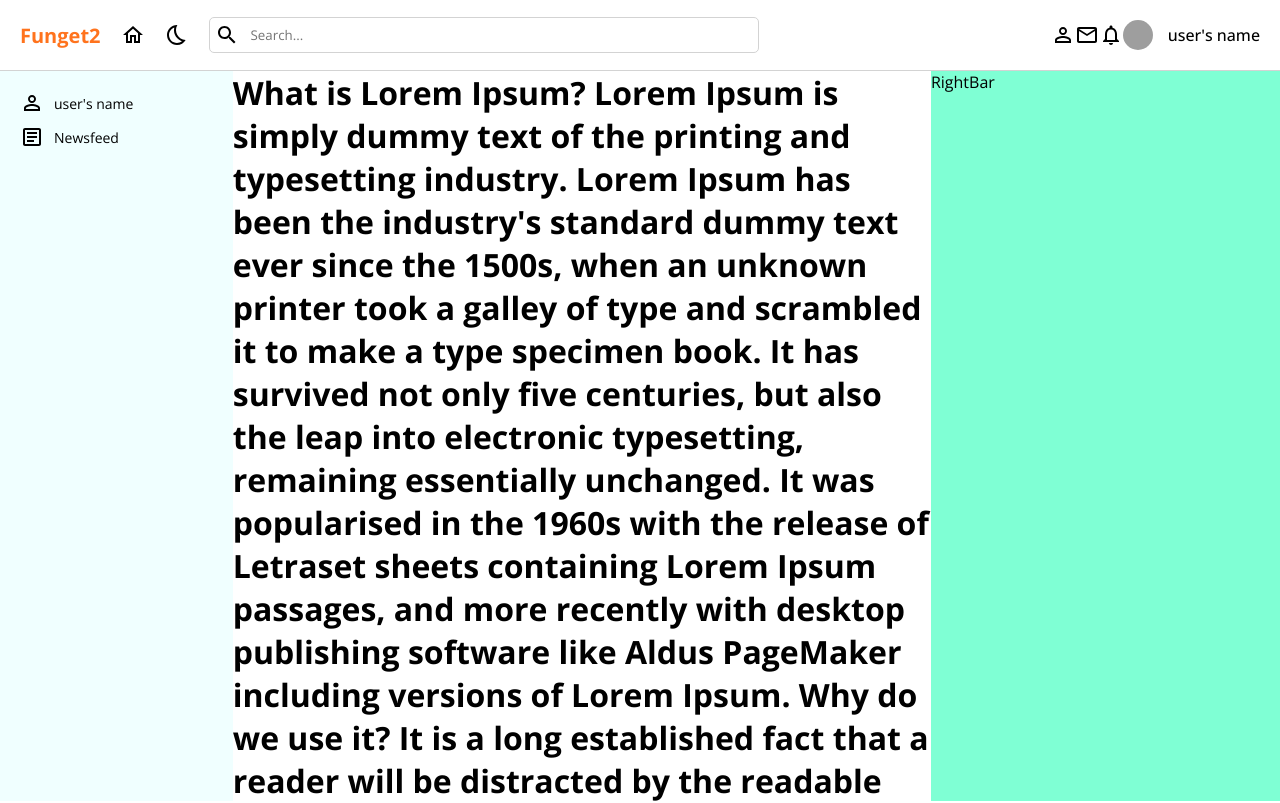
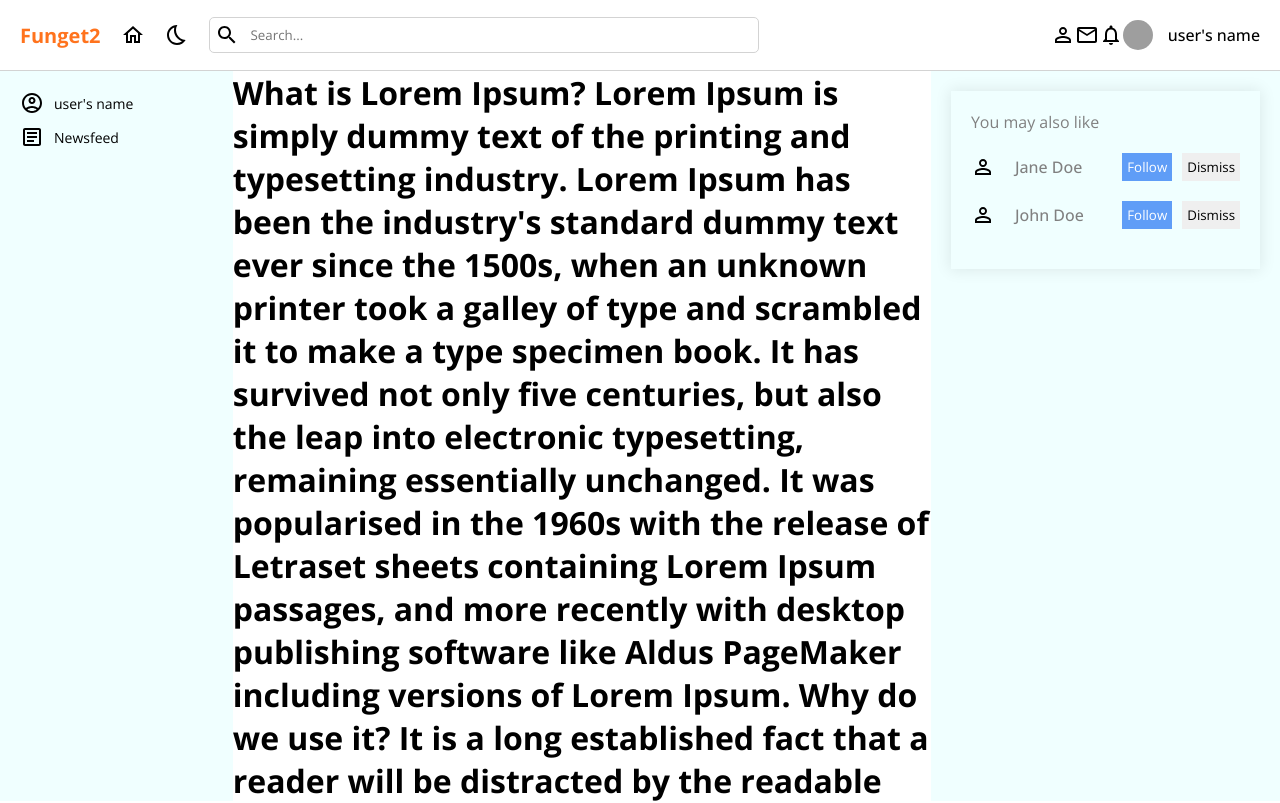
Before and after one commit to joycethh/sql-client, a React (Create React App) app: page / in a window 1280 px wide. Shown: the top 803 px of the page. Built offline with nearby package versions, Linux system fonts and the light colour scheme; grey boxes are pictures that could not be loaded.

Commit message:
add rightbar

```diff
--- a/src/component/rightbar/RightBar.js
+++ b/src/component/rightbar/RightBar.js
@@ -1,7 +1,37 @@
 import React from "react";
+import FaceOutlinedIcon from "@mui/icons-material/PersonOutlineOutlined";
 import "./rightbar.scss";
 const RightBar = () => {
-  return <div className="rightbar">RightBar</div>;
+  return (
+    <div className="rightbar">
+      <div className="container">
+        <div className="item">
+          <span>You may also like</span>
+          <div className="suggestedUser">
+            <div className="userInfo">
+              <FaceOutlinedIcon />
+              <span>Jane Doe</span>
+            </div>
+            <div className="actions">
+              <button>Follow</button>
+              <button>Dismiss</button>
+            </div>
+          </div>
+
+          <div className="suggestedUser">
+            <div className="userInfo">
+              <FaceOutlinedIcon />
+              <span>John Doe</span>
+            </div>
+            <div className="actions">
+              <button>Follow</button>
+              <button>Dismiss</button>
+            </div>
+          </div>
+        </div>
+      </div>
+    </div>
+  );
 };
 
 export default RightBar;
--- a/src/component/rightbar/rightbar.scss
+++ b/src/component/rightbar/rightbar.scss
@@ -1,6 +1,6 @@
 .rightbar {
     flex: 3;
-    background-color: aquamarine;
+    background-color: azure;
     position: sticky;
     top: 70px;
     height: calc(100vh - 70px);
@@ -9,4 +9,61 @@
     &::-webkit-scrollbar {
         display: none;
     }
+
+   .container {
+        padding: 20px;
+
+        .item {
+            padding: 20px;
+            box-shadow: 0px 0px 15px 1px rgba(0, 0, 0, 0.09);
+            margin-bottom: 20px;
+
+            span {
+                color: grey;
+            }
+
+            .suggestedUser {
+                display: flex;
+                align-items: center;
+                justify-content: space-between;
+                margin: 20px 0px;
+
+                .userInfo {
+                    display: flex;
+                    align-items: center;
+                    gap: 20px;
+                    position: relative;
+
+                    span {
+                        font-weight:500;
+
+                    }
+
+                }
+
+                .actions {
+                    display: flex;
+                    align-items: center;
+                    gap: 10px;
+
+                    button {
+                        border: none;
+                        padding: 5px;
+
+                        cursor: pointer;
+
+                        &:first-child {
+                            background-color: #5F9DF7;
+                            color: #fff;
+                        }
+
+                        &:second-child {
+                            background-color: #FFF4CF ;
+                            color: #1746A2;
+                        }
+                    }
+                }
+            }
+        }
+   }
 }
--- a/src/component/sidebar/SideBar.js
+++ b/src/component/sidebar/SideBar.js
@@ -1,4 +1,4 @@
-import PersonOutlineOutlinedIcon from "@mui/icons-material/PersonOutlineOutlined";
+import AccountCircleOutlinedIcon from "@mui/icons-material/AccountCircleOutlined";
 import ArticleOutlinedIcon from "@mui/icons-material/ArticleOutlined";
 import "./sidebar.scss";
 
@@ -8,7 +8,7 @@ const SideBar = () => {
       <div className="container">
         <div className="menu">
           <div className="item" style={{ display: "flex" }}>
-            <PersonOutlineOutlinedIcon />
+            <AccountCircleOutlinedIcon />
             <span>user's name</span>
           </div>
 
```
